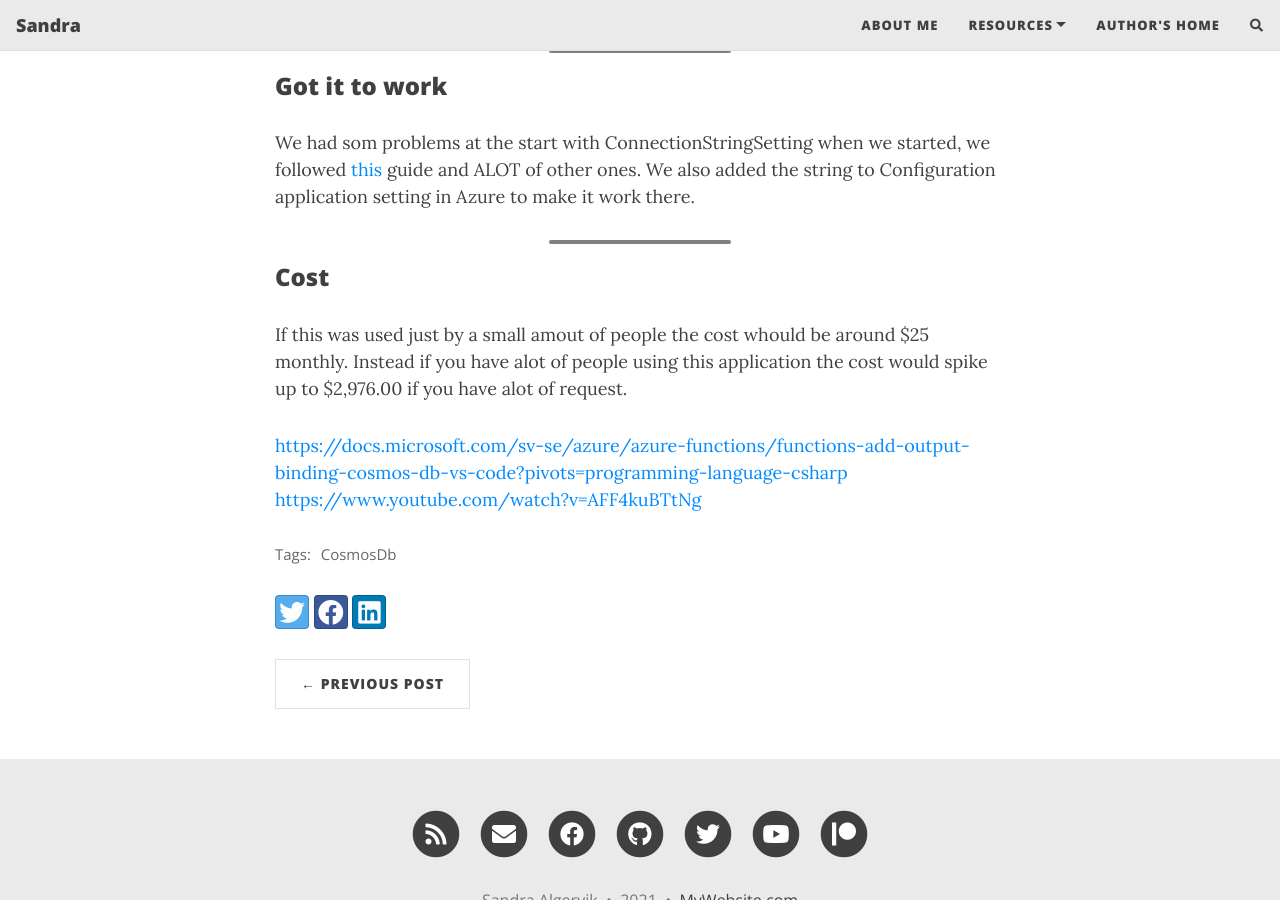
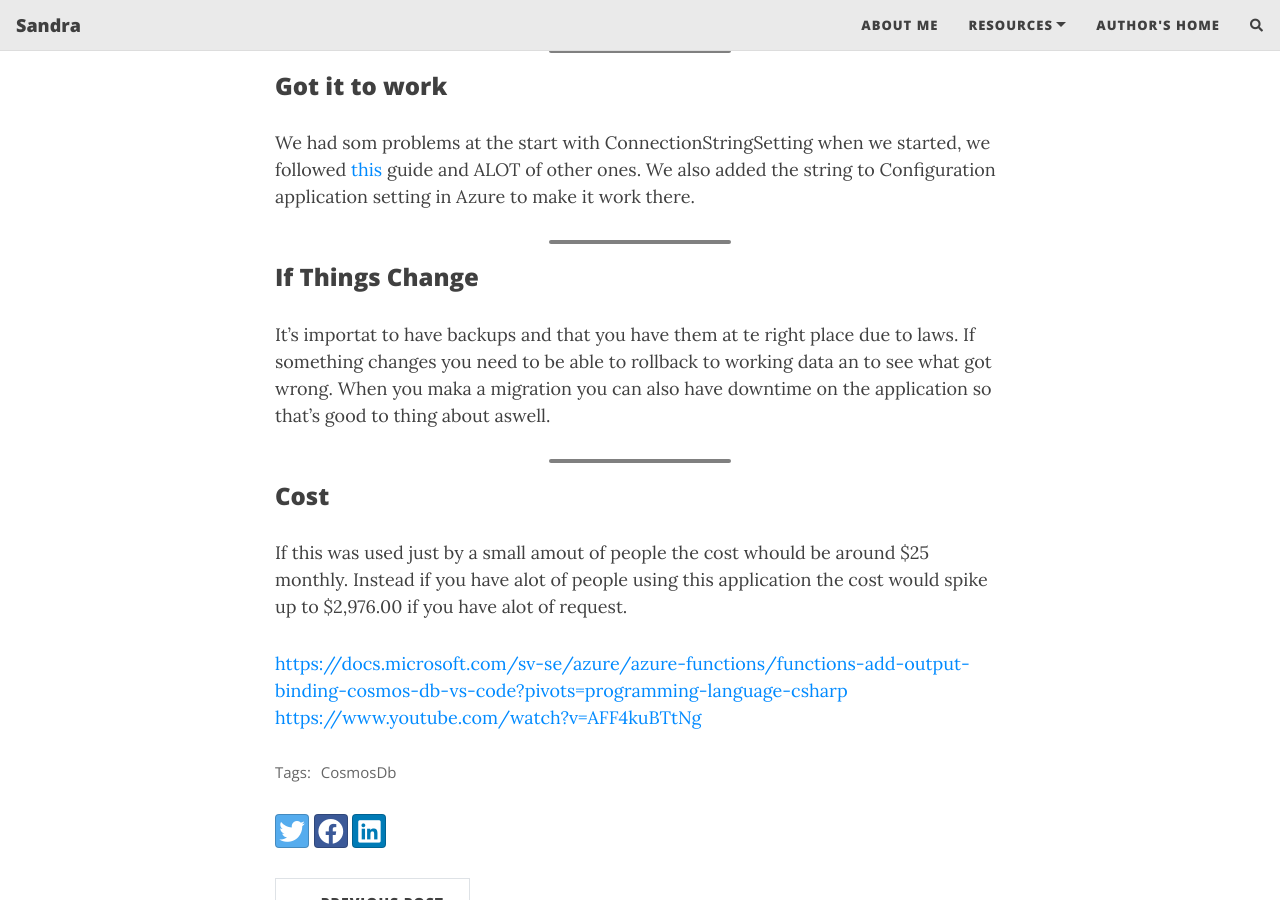
Before and after one commit to SaAlgervik/SaAlgerik.github.io, a Jekyll site: the page built from _posts/2021-09-21-CosmosDb.md, in a window 1280 px wide and 900 px high, scrolled down 2853 px. Built offline with Jekyll 4.4.1, drawn with Linux system fonts in a browser that asks for light colours; nearby versions of some CDN libraries; comment, search, counter and statistics services are not loaded.

Commit message:
Update 2021-09-21-CosmosDb.md

```diff
--- a/_posts/2021-09-21-CosmosDb.md
+++ b/_posts/2021-09-21-CosmosDb.md
@@ -115,7 +115,10 @@ We had som problems at the start with ConnectionStringSetting when we started, w
 We also added the string to Configuration application setting in Azure to make it work there.
 
 _______________________
+### If Things Change
+It's importat to have backups and that you have them at te right place due to laws. If something changes you need to be able to rollback to working data an to see what got wrong. When you maka a migration you can also have downtime on the application so that's good to thing about aswell.
 
+_______________________
 ### Cost
 If this was used just by a small amout of people the cost whould be around $25 monthly. Instead if you have alot of people using this application the cost would spike up to $2,976.00 if you have alot of request.
 
```
